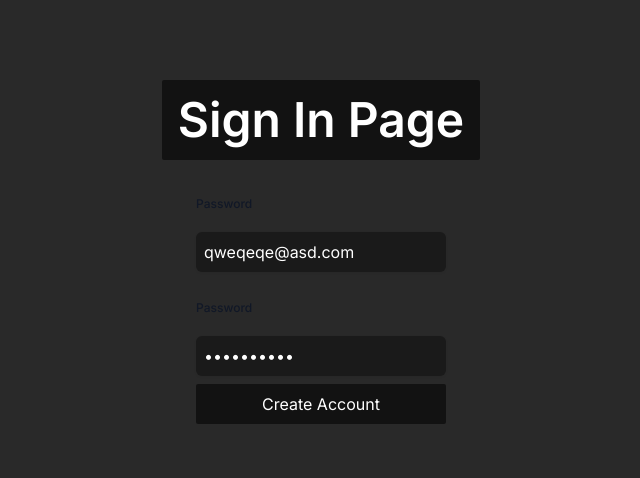
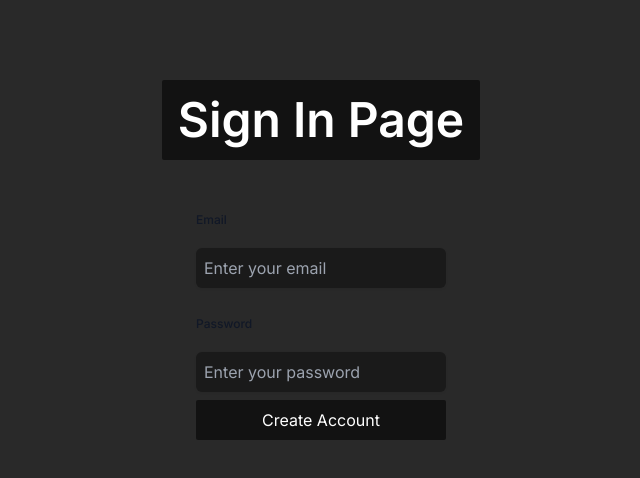
Before and after one commit to mmvergara/nextjs-mongodb-prisma-auth-template, a Next.js app: page /sign-in in a window 1280 px wide. Shown: the top 478 px of the page, without its empty margins (319-959 px from the left). Built offline with nearby package versions, Linux system fonts and the light colour scheme.

Commit message:
Refactor sign-in page component

```diff
--- a/app/sign-in/page.tsx
+++ b/app/sign-in/page.tsx
@@ -1,31 +1,51 @@
+"use client";
 import { SubmitButton } from "@/components/SubmitButton";
-import { signIn } from "@/auth";
+import { signInAction } from "@/lib/actions";
+import { SignInValues } from "@/lib/zod";
+import { useState, useTransition } from "react";
 
 export default function SignInPage() {
+  const [error, setError] = useState<string>("");
+  const [formValues, setFormValues] = useState<SignInValues>({
+    email: "",
+    password: "",
+  });
+  const [isPending, startTransition] = useTransition();
+  const handleSubmit = async (e: React.FormEvent<HTMLFormElement>) => {
+    e.preventDefault();
+    startTransition(() => {
+      signInAction(formValues).then((res) => {
+        if (res?.error) setError(res.error);
+      });
+    });
+  };
+
+  const handleInputChange = (e: React.ChangeEvent<HTMLInputElement>) => {
+    setFormValues((prev) => ({
+      ...prev,
+      [e.target.name]: e.target.value,
+    }));
+  };
   return (
     <main className="flex items-center justify-center flex-col gap-4 pt-[10vh] text-white">
       <h1 className="text-5xl text-center bg-[hsl(0,0%,7%)] p-4 rounded-sm font-semibold">
         Sign In Page
       </h1>
-
-      <form
-        action={async (formData) => {
-          "use server";
-          await signIn("credentials", formData);
-        }}
-        className="flex flex-col gap-2"
-      >
+      <p className="text-red-500">{error}</p>
+      <form onSubmit={handleSubmit} className="flex flex-col gap-2">
         <label
           className="mb-3 mt-5 block text-xs font-medium text-gray-900"
           htmlFor="email"
         >
-          Password
+          Email
         </label>
         <input
           type="email"
           id="email"
-          value="qweqeqe@asd.com"
           name="email"
+          onChange={handleInputChange}
+          value={formValues.email}
+          disabled={isPending}
           placeholder="Enter your email"
           className="p-2 rounded-md outline-none drop-shadow-sm bg-[hsl(0,0%,10%)]"
           required
@@ -37,10 +57,12 @@ export default function SignInPage() {
           Password
         </label>
         <input
-          value="sdasdadasd"
-          type="password"
           id="password"
           name="password"
+          type="password"
+          onChange={handleInputChange}
+          value={formValues.password}
+          disabled={isPending}
           placeholder="Enter your password"
           className="p-2 rounded-md outline-none drop-shadow-sm bg-[hsl(0,0%,10%)]"
         />
```
